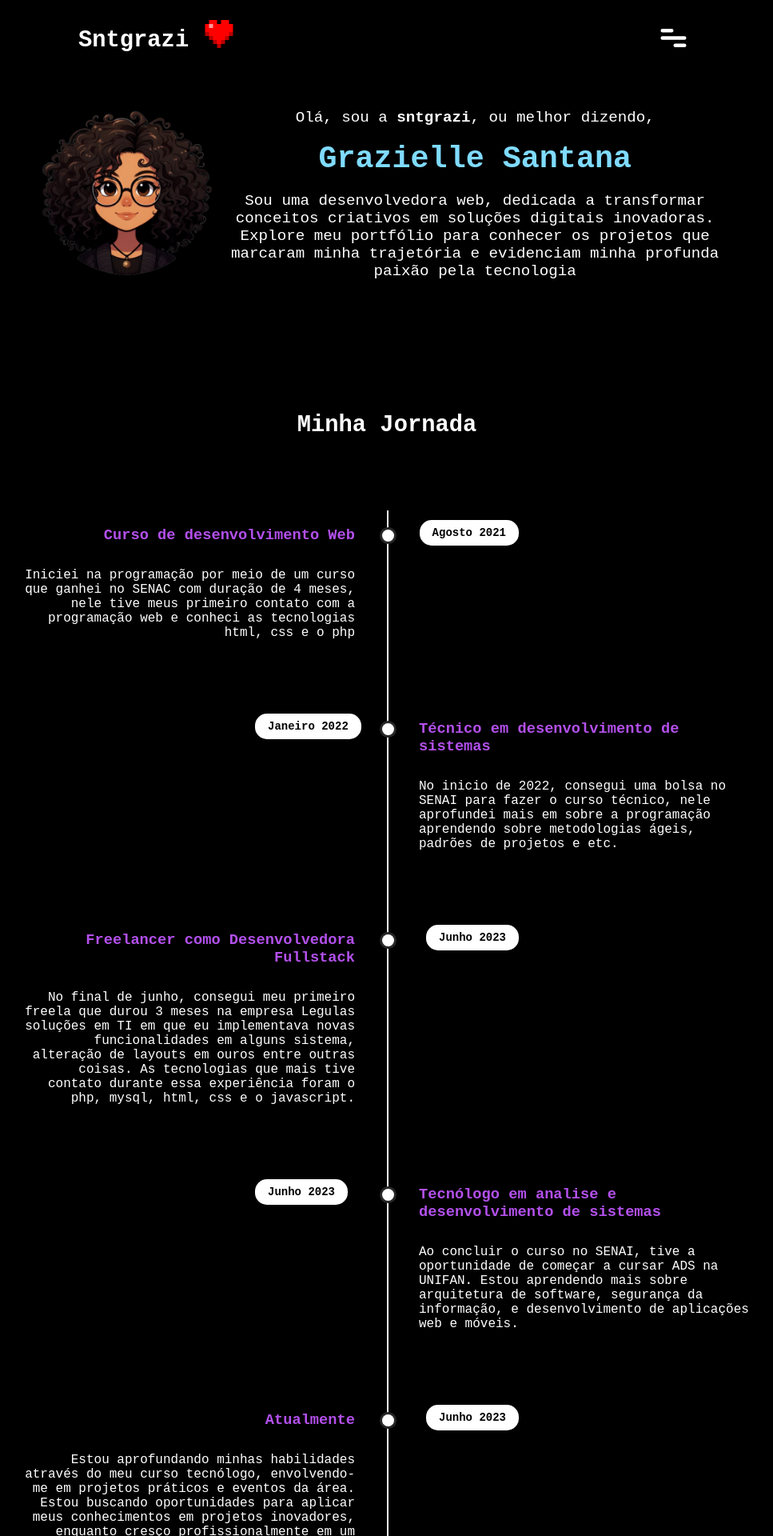
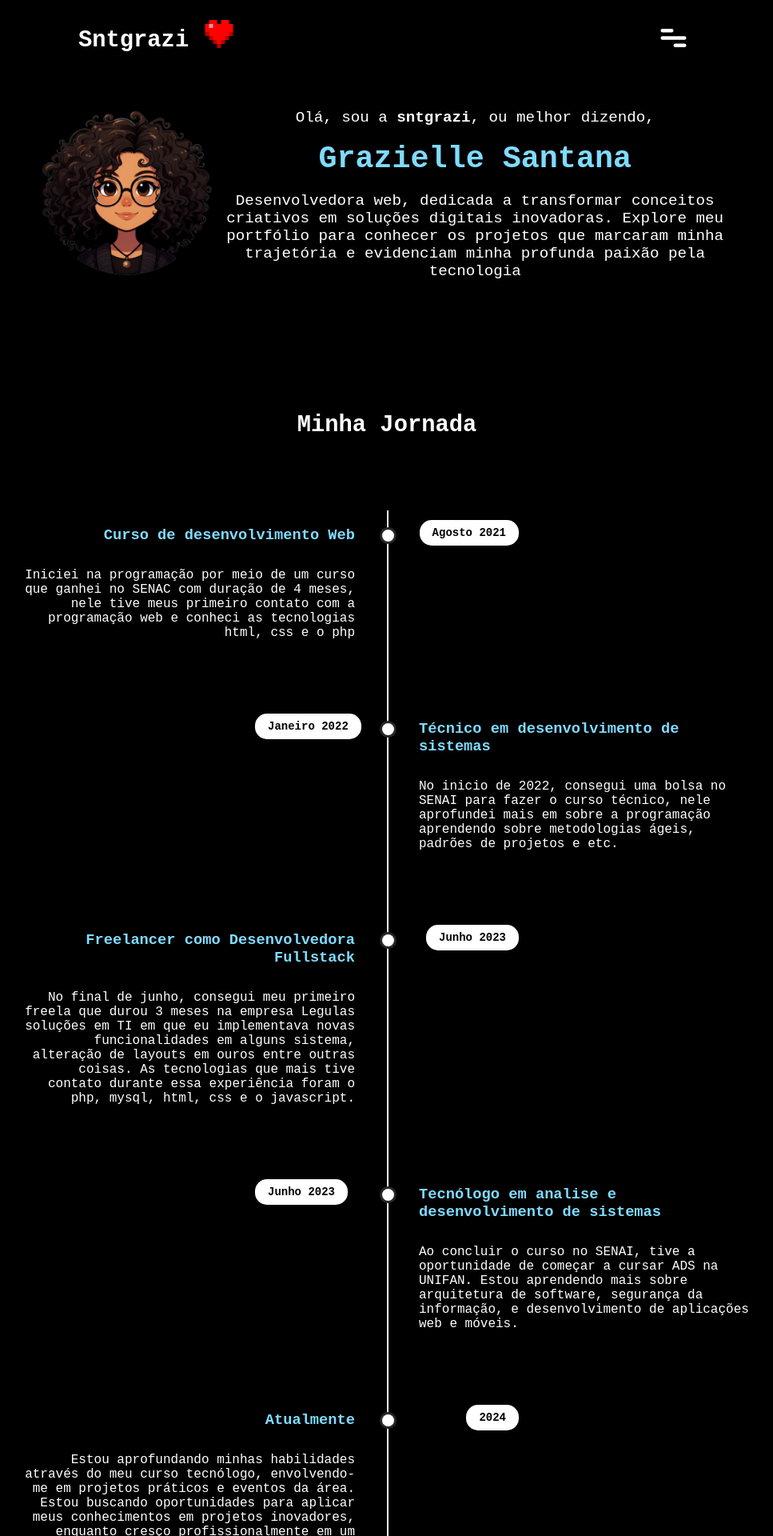
Before and after one commit to sntgrazi/portfolio, a Vue app: page / in a window 1280 px wide. Shown: the top 1920 px of the page at 80% size, without its empty margins (156-1123 px from the left). Built offline with nearby package versions, Linux system fonts and the light colour scheme.

Commit message:
ajustando cores

```diff
--- a/src/components/Apresentacao.vue
+++ b/src/components/Apresentacao.vue
@@ -28,7 +28,7 @@
         </p>
         <h1>Grazielle Santana</h1>
         <p>
-          Sou uma desenvolvedora web, dedicada a transformar conceitos criativos em soluções digitais inovadoras. Explore meu portfólio para conhecer os projetos que marcaram minha trajetória e evidenciam minha profunda paixão pela tecnologia
+          Desenvolvedora web, dedicada a transformar conceitos criativos em soluções digitais inovadoras. Explore meu portfólio para conhecer os projetos que marcaram minha trajetória e evidenciam minha profunda paixão pela tecnologia
         </p>
       </div>
     </div>
--- a/src/components/Jornada.vue
+++ b/src/components/Jornada.vue
@@ -72,7 +72,7 @@
             </p>
           </div>
           <div class="time">
-            <h4>Junho 2023</h4>
+            <h4>2024</h4>
           </div>
         </li>
       </ul>
@@ -172,7 +172,7 @@
 }
 
 .timeline > ul > li > .content > h3 {
-  color: #b350ec;
+  color: #7FDBFF;
 }
 
 .timeline > ul > li > .content > p {
```
